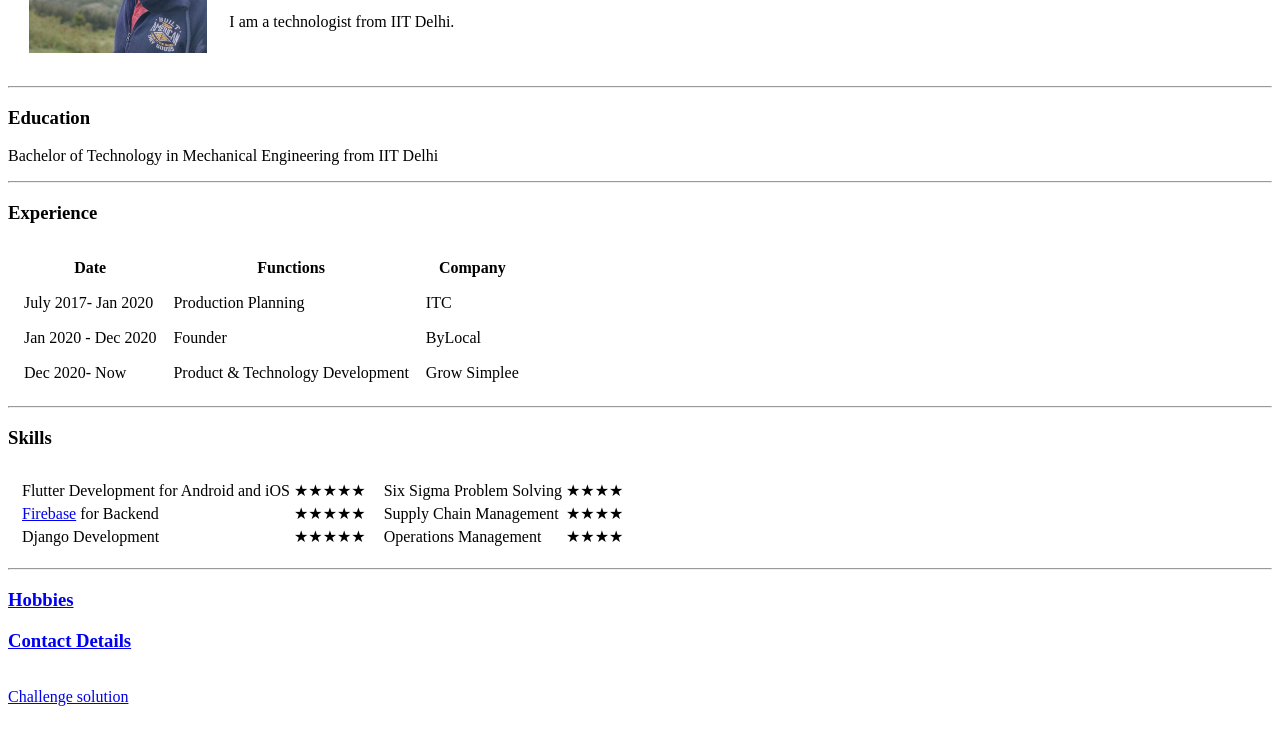
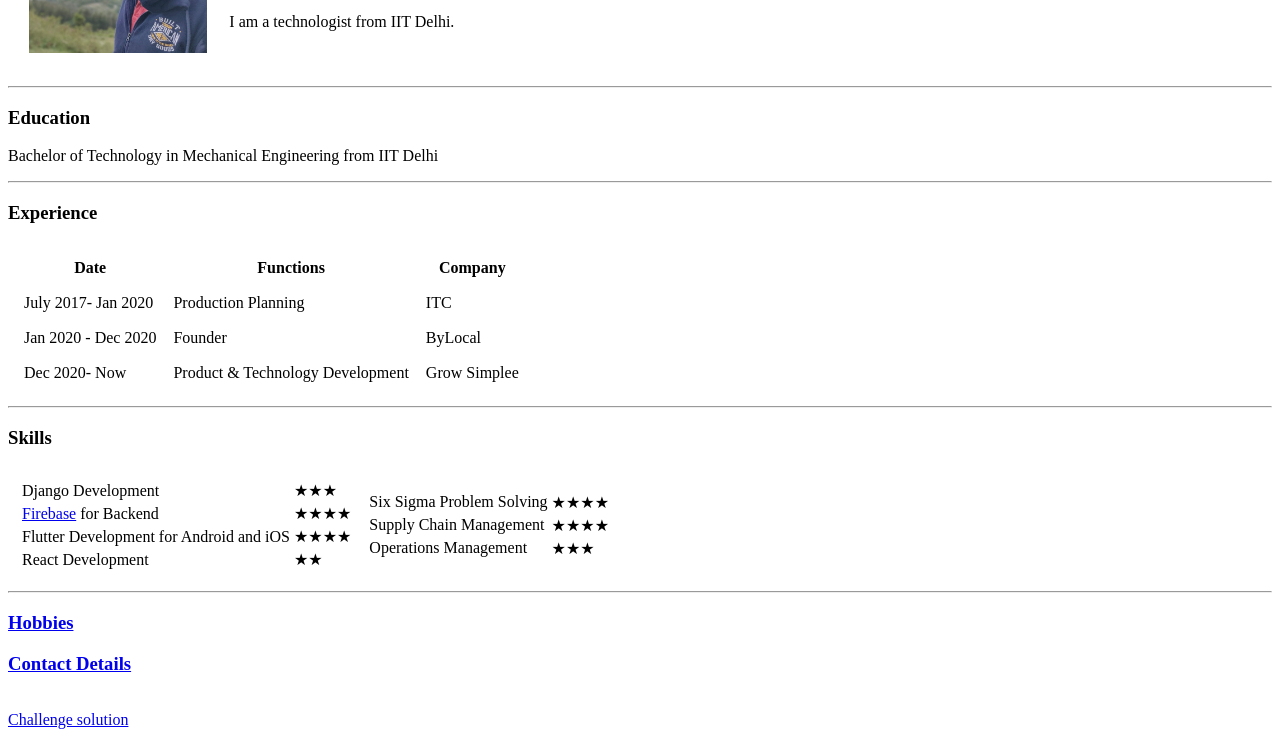
Before and after one commit to saurabhsinhabylocal/cv, a plain HTML site: page index.html in a window 1280 px wide. Shown: the part 176-913 px from the top of the page. Before the commit the page ends 890 px from the top, so only its background shows below. Drawn offline with Linux system fonts and the light colour scheme.

Commit message:
Update index.html

```diff
--- a/index.html
+++ b/index.html
@@ -19,7 +19,7 @@
                 <h1>Saurabh Sinha</h1>
                 <!-- <br> -->
                 <p>
-                  <em> CTM, <strong></string><a href="https://app.growsimplee.com">Grow Simplee</a></strong>
+                  <em> CTM, <strong></string><a href="https://www.growsimplee.com">Grow Simplee</a></strong>
                     <br>Founder, <strong></string><a href="https://saurabhsinhabylocal.github.io">ByLocal</a></strong>
                     <br>Ex-ITC Supply Chain Manager | IIT Delhi</em>
                 </p>
@@ -76,19 +76,23 @@
         <td>
           <table>
             <tr>
-              <td>Flutter Development for Android and iOS</td>
-              <td>★★★★★</td>
+              <td>Django Development </td>
+              <td>★★★</td>
             </tr>
             <tr>
               <td>
                 <a href="https://firebase.google.com/">Firebase</a>
                 for Backend
               </td>
-              <td>★★★★★</td>
+              <td>★★★★</td>
             </tr>
             <tr>
-              <td>Django Development </td>
-              <td>★★★★★</td>
+              <td>Flutter Development for Android and iOS</td>
+              <td>★★★★</td>
+            </tr>
+            <tr>
+              <td>React Development </td>
+              <td>★★</td>
             </tr>
           </table>
         </td>
@@ -104,7 +108,7 @@
             </tr>
             <tr>
               <td>Operations Management</td>
-              <td>★★★★</td>
+              <td>★★★</td>
             </tr>
           </table>
         </td>
```
